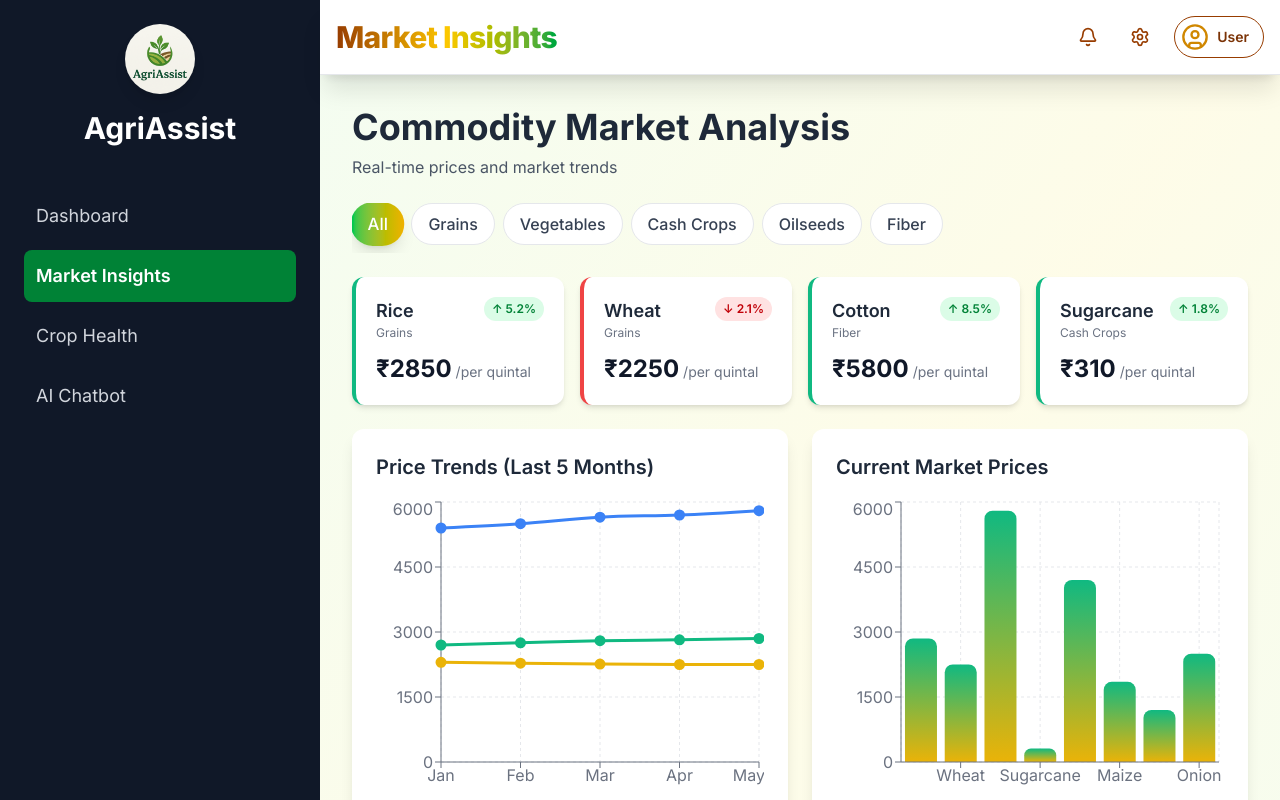
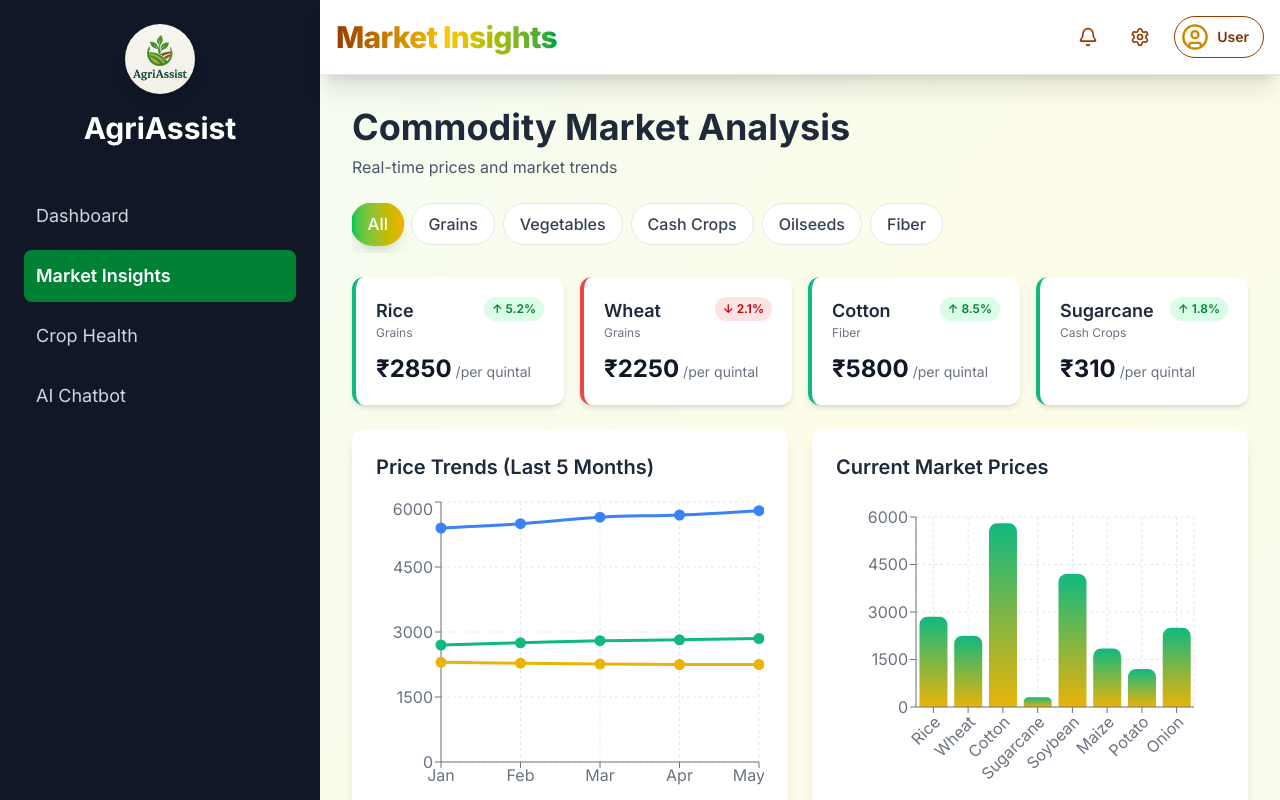
Before and after one commit to GowrikaAlva/AgriAssist, a Next.js app in the folder client/: page /market in a window 1280 px wide. Shown: the top 800 px of the page. Built offline with nearby package versions, Linux system fonts and the light colour scheme.

Commit message:
Corrected the graph labels

```diff
--- a/client/src/app/(market)/market/page.tsx
+++ b/client/src/app/(market)/market/page.tsx
@@ -255,10 +255,20 @@ export default function MarketPage() {
               <h3 className="text-xl font-semibold text-gray-800 mb-4">
                 Current Market Prices
               </h3>
-              <ResponsiveContainer width="100%" height={300}>
-                <BarChart data={filteredCommodities}>
+              <ResponsiveContainer width="100%" height={350}>
+                <BarChart
+                  data={filteredCommodities}
+                  margin={{ top: 20, right: 30, left: 20, bottom: 60 }}
+                >
                   <CartesianGrid strokeDasharray="3 3" stroke="#e5e7eb" />
-                  <XAxis dataKey="name" stroke="#6b7280" />
+                  <XAxis
+                    dataKey="name"
+                    stroke="#6b7280"
+                    angle={-45}
+                    textAnchor="end"
+                    interval={0}
+                    height={80}
+                  />
                   <YAxis stroke="#6b7280" />
                   <Tooltip
                     contentStyle={{
@@ -373,21 +383,21 @@ export default function MarketPage() {
 
           {/* Market Insights */}
           <div className="mt-6 grid grid-cols-1 md:grid-cols-3 gap-4">
-            <div className="bg-linear-to-br from-green-500 to-green-600 rounded-xl p-6 text-white">
+            <div className="bg-gradient-to-br from-green-500 to-green-600 rounded-xl p-6 text-white">
               <div className="text-3xl mb-2">📈</div>
               <h4 className="font-semibold text-lg mb-1">Best Sellers</h4>
               <p className="text-green-100 text-sm">
                 Rice & Cotton showing strong demand
               </p>
             </div>
-            <div className="bg-linear-to-br from-yellow-500 to-yellow-600 rounded-xl p-6 text-white">
+            <div className="bg-gradient-to-br from-yellow-500 to-yellow-600 rounded-xl p-6 text-white">
               <div className="text-3xl mb-2">💡</div>
               <h4 className="font-semibold text-lg mb-1">Market Tip</h4>
               <p className="text-yellow-100 text-sm">
                 Consider selling onions - prices up 12%
               </p>
             </div>
-            <div className="bg-linear-to-br from-blue-500 to-blue-600 rounded-xl p-6 text-white">
+            <div className="bg-gradient-to-br from-blue-500 to-blue-600 rounded-xl p-6 text-white">
               <div className="text-3xl mb-2">🌾</div>
               <h4 className="font-semibold text-lg mb-1">Season Update</h4>
               <p className="text-blue-100 text-sm">
```
